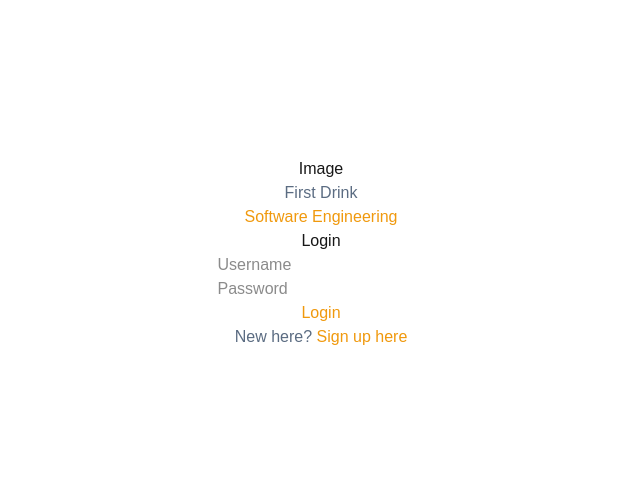
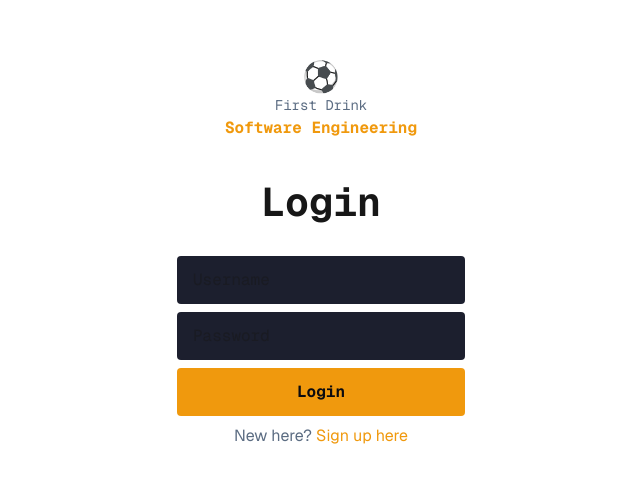
Before and after one commit to Davidsenec/First-drink-web-se18, a Next.js app in the folder frontend/: page / in a window 1280 px wide. Shown: the part 147-630 px from the top of the page, without its empty margins (319-959 px from the left). Built offline with nearby package versions, Linux system fonts and the light colour scheme.

Commit message:
feat: finished login skeleton page

```diff
--- a/frontend/src/app/page.tsx
+++ b/frontend/src/app/page.tsx
@@ -1,31 +1,38 @@
 export default function Home() {
+  const yellowText = "text-[#f0990d]";
+  const grayText = "text-[#5b6c82]";
+  const box_sizing = "py-3 w-72 px-4 mt-2 rounded";
+  const inputField = "focus:outline-none focus:ring-0 focus:border-transparent"
+  const inputBg = "bg-[#1c1f2e]";
   return (
-    <div className="flex flex-col min-h-screen items-center justify-center">
+    <div className="flex flex-col min-h-screen items-center justify-center font-mono">
       <div className="flex flex-col text-center">
-        <div>Image</div>
-        <div className="text-[#5b6c82]">
+        <div className="text-3xl">⚽</div>
+        <div className="text-[#5b6c82] text-[14px]">
           First Drink
         </div>
-        <div className="text-[#f0990d]">
-          Software Engineering
+        <div className={`${yellowText} text-[16px]`}>
+          <strong>Software Engineering</strong>
         </div>
       </div>
-      <div>
-        Login
+      <div className="mt-8 mb-4 text-[40px]">
+        <strong>Login</strong>
       </div>
       <input
       type="text"
       placeholder="Username"
+      className={`${inputBg} ${box_sizing} ${inputField}`}
       />
       <input
-      type="text"
+      type="password"
       placeholder="Password"
+      className={`${inputBg} ${box_sizing} ${inputField}`}
       />
-      <button className="text-[#f0990d]">
+      <button className={`bg-[#f0990d] hover:bg-[#de8d0b] text-[#0b0b0f] font-bold ${box_sizing}`}>
         Login
       </button>
-      <div className='text-[#5b6c82]'>
-        New here? <a href="register/page.tsx" className='text-[#f0990d]'>Sign up here</a>
+      <div className={`${grayText} font-sans mt-2`}>
+        New here? <a href="register/page.tsx" className={`${yellowText}`}>Sign up here</a>
       </div>
     </div>
   );
```
